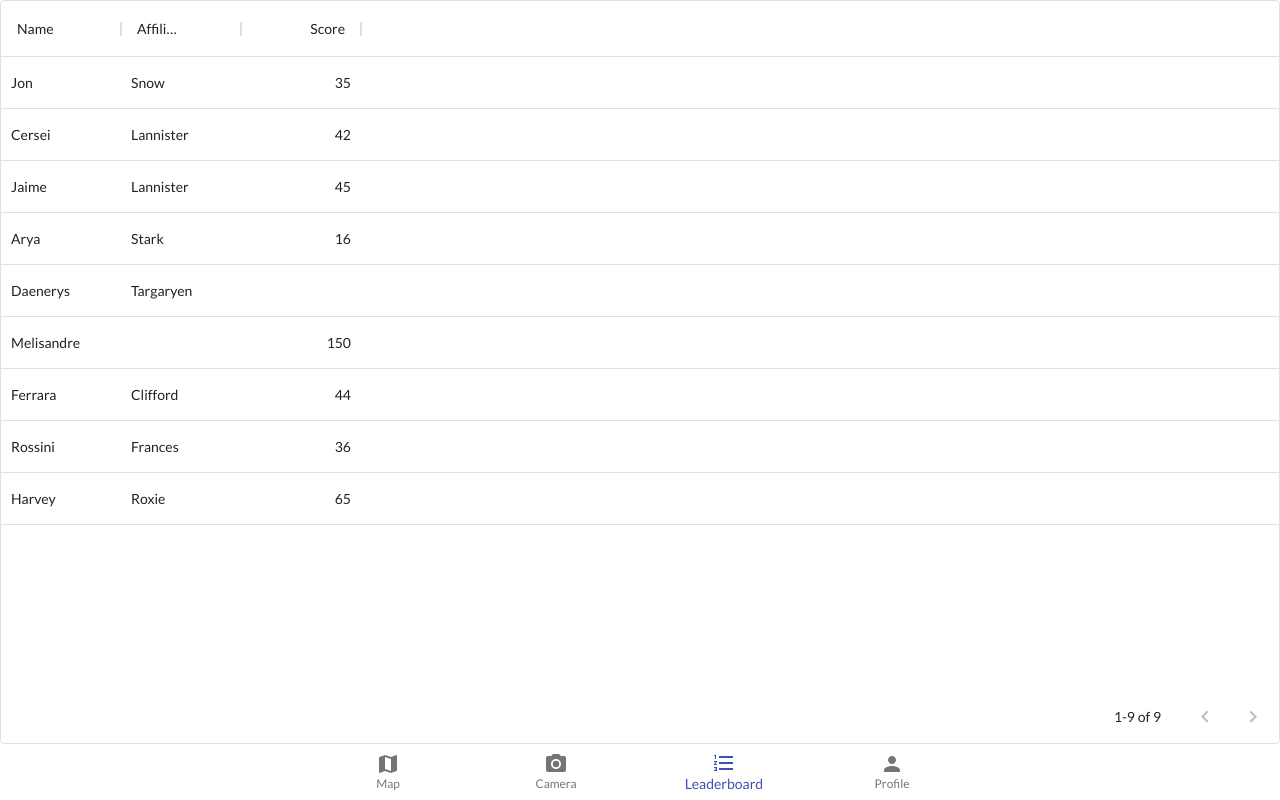
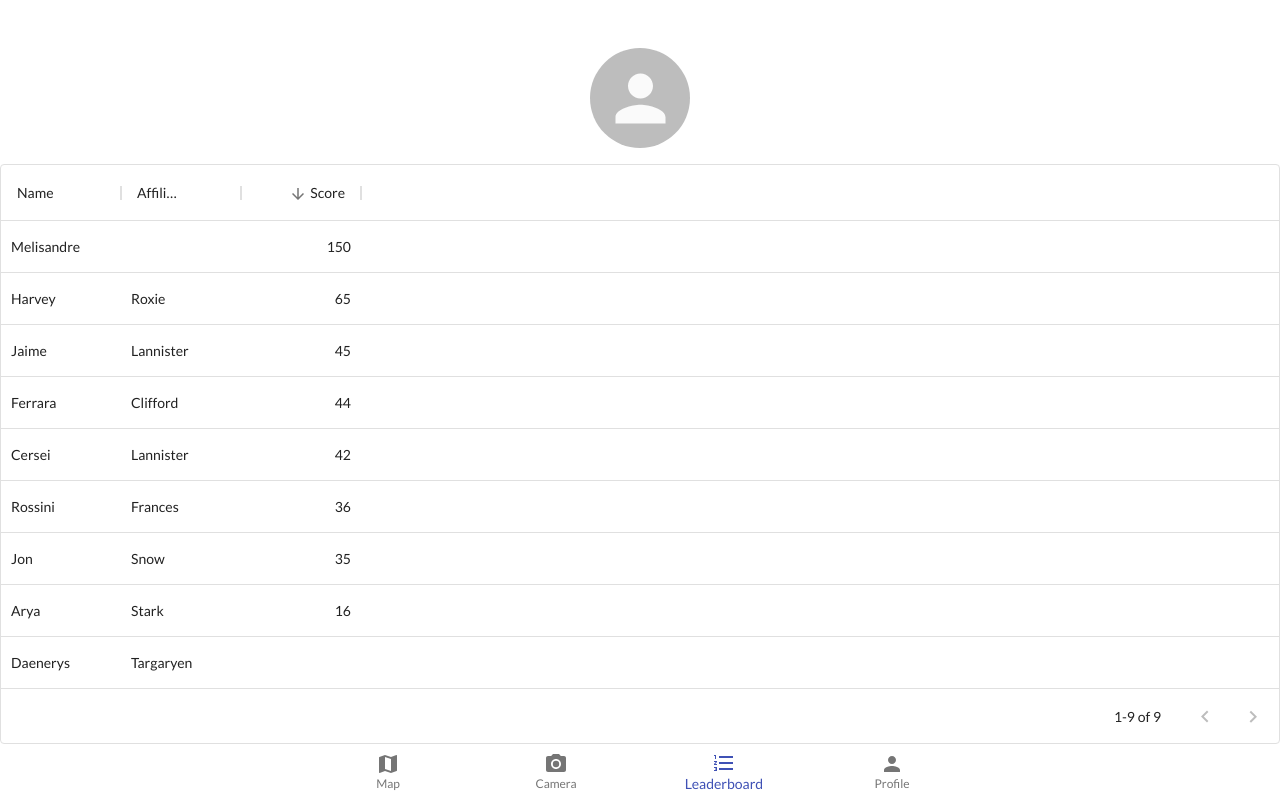
Before and after one commit to nikhilnanda21/HackUST21, a React (Create React App) app in the folder hack-front/: page / in a window 1280 px wide. Both pictures are taken after a click on the button "Leaderboard". Built offline with nearby package versions, Linux system fonts and the light colour scheme.

Commit message:
style leaderboard page, sort desc score by default

```diff
--- a/hack-front/src/components/Leaderboard.tsx
+++ b/hack-front/src/components/Leaderboard.tsx
@@ -1,6 +1,10 @@
 import React, { FC } from 'react';
 
-import { DataGrid, GridColDef } from '@material-ui/data-grid';
+import { DataGrid, GridColDef, GridSortDirection } from '@material-ui/data-grid';
+
+import styled from 'styled-components';
+
+import StyledAvatar from './styled/StyledAvatar';
 
 const columns: GridColDef[] = [
   { field: 'name', headerName: 'Name', width: 120 },
@@ -25,5 +29,34 @@ const rows = [
   { id: 9, aff: 'Roxie', name: 'Harvey', score: 65 },
 ];
 
-const Leaderboard: FC = () => <DataGrid rows={rows} columns={columns} pageSize={10} />;
+const LeaderboardContainer = styled.div`
+  height: 100%;
+  width; 100%;
+  position: relative;
+
+  display: flex;
+  flex-direction: column;
+  align-items: center;
+`;
+
+const StyledDataGrid = styled(DataGrid)`
+  width: 100%;
+`;
+
+const Leaderboard: FC = () => (
+  <LeaderboardContainer>
+    <StyledAvatar />
+    <StyledDataGrid
+      rows={rows}
+      columns={columns}
+      pageSize={10}
+      sortModel={[
+        {
+          field: 'score',
+          sort: 'desc' as GridSortDirection,
+        },
+      ]}
+    />
+  </LeaderboardContainer>
+);
 export default Leaderboard;
--- a/hack-front/src/components/Profile.tsx
+++ b/hack-front/src/components/Profile.tsx
@@ -1,7 +1,8 @@
 import React, { FC } from 'react';
 
-import { Avatar, Card, Chip, LinearProgress, Typography } from '@material-ui/core';
+import { Card, Chip, LinearProgress, Typography } from '@material-ui/core';
 
+import StyledAvatar from 'components/styled/StyledAvatar';
 import { selectCurrentNav } from 'models/selectors';
 import { useSelector } from 'react-redux';
 import styled from 'styled-components';
@@ -15,13 +16,6 @@ const ProfileContainer = styled.div`
   display: flex;
   flex-direction: column;
   align-items: center;
-`;
-
-const StyledAvatar = styled(Avatar)`
-  margin-top: 3rem;
-  margin-bottom: 1rem;
-  height: min(40vmin, 100px) !important;
-  width: min(40vmin, 100px) !important;
 `;
 
 const ProgressContainer = styled.div`
@@ -54,8 +48,6 @@ const LevelProgress: FC = () => (
   </ProgressContainer>
 );
 
-const EmptyCard: FC = () => null;
-
 const Profile: FC = () => {
   const currentNav = useSelector(selectCurrentNav);
   return (
--- /dev/null
+++ b/hack-front/src/components/styled/StyledAvatar.ts
@@ -0,0 +1,12 @@
+import { Avatar } from '@material-ui/core';
+
+import styled from 'styled-components';
+
+const StyledAvatar = styled(Avatar)`
+  margin-top: 3rem;
+  margin-bottom: 1rem;
+  height: min(40vmin, 100px) !important;
+  width: min(40vmin, 100px) !important;
+`;
+
+export default StyledAvatar;
```
